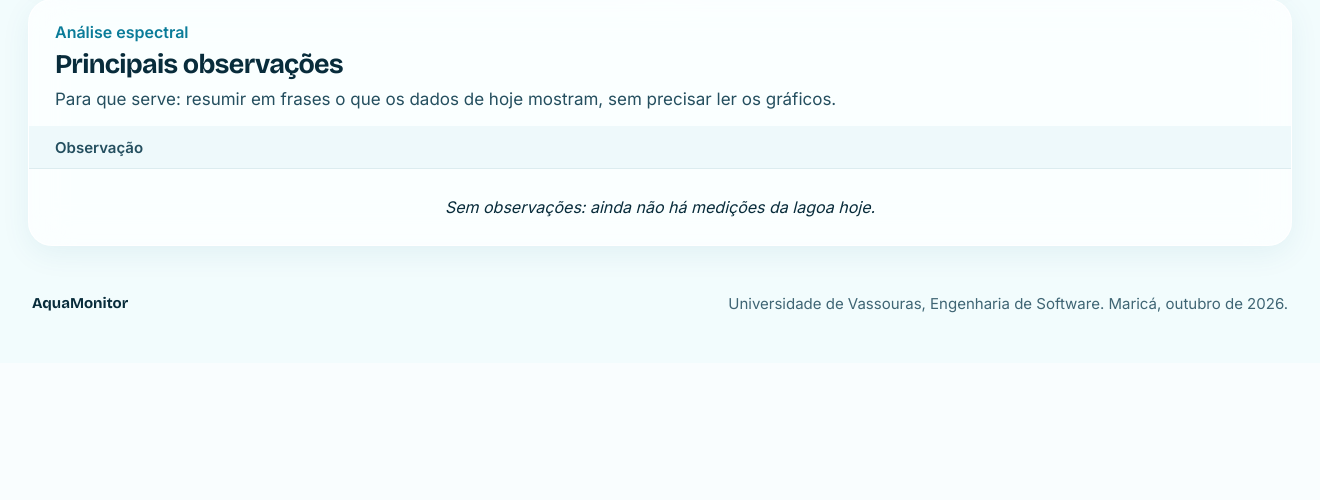
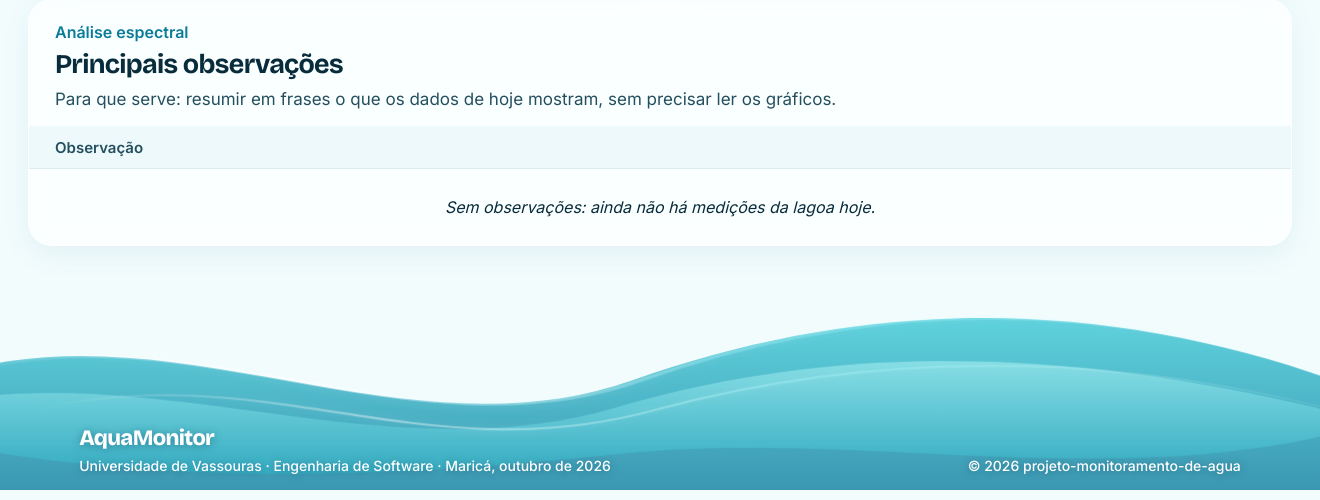
Before and after one commit to sgpcodes/projeto-monitoramento-de-agua--software, a Django app: page / in a window 1320 px wide; the page is wider, and only the part inside the window is pictured. Shown: the part 3622-4122 px from the top of that part. Before the commit the page ends 3935 px from the top of that part, so only its background shows below. Run offline with Django 5.2, Linux system fonts and the light colour scheme; data that the repository does not hold is empty.

```diff
--- a/aquamonitor/static/aquamonitor/css/dashboard.css
+++ b/aquamonitor/static/aquamonitor/css/dashboard.css
@@ -121,6 +121,17 @@ button,input,select{font:inherit;color:inherit}
 
 /* conteúdo */
 .page-content{width:calc(100% - 56px);margin:0 auto;padding:0 0 50px}
+.footer-sea{position:relative;width:100vw;height:230px;margin:24px calc(50% - 50vw) -50px;overflow:hidden;isolation:isolate}
+.footer-sea .footer-waves{position:absolute;top:0;left:-3%;width:106%;height:220px}
+.footer-waves .w1{fill:url(#footerSeaDepth)}
+.footer-waves .w2{fill:url(#footerSeaSurface)}
+.footer-waves .w-glint{stroke:url(#footerSeaGlint)}
+.footer-content{position:absolute;z-index:2;right:max(28px,6vw);bottom:24px;left:max(28px,6vw);display:flex;align-items:flex-end;justify-content:space-between;gap:24px;color:#fff;text-shadow:0 1px 8px rgba(3,65,86,.45)}
+.footer-identity{display:grid;min-width:0;gap:6px}
+.footer-identity strong{font:800 22px/1 var(--display);letter-spacing:-.03em}
+.footer-identity span,.footer-content small{font-size:14px;font-weight:500;line-height:1.5}
+.footer-identity span,.footer-content small{overflow-wrap:anywhere}
+.footer-content small{flex:0 1 auto}
 [data-reveal]{opacity:var(--r,0);transform:translateY(calc((1 - var(--r,0))*70px)) scale(calc(.94 + var(--r,0)*.06));filter:blur(calc((1 - var(--r,0))*8px));will-change:transform,opacity}
 .kpi-grid{display:grid;grid-template-columns:repeat(auto-fit,minmax(190px,1fr));gap:14px;margin-bottom:20px}
 .kpi-card,.panel,.sample-analysis,.sync{background:var(--glass);border:1px solid var(--card-border);border-radius:24px;backdrop-filter:blur(20px) saturate(150%);-webkit-backdrop-filter:blur(20px) saturate(150%);box-shadow:0 8px 30px rgba(20,100,125,.07)}
@@ -208,6 +219,7 @@ button,input,select{font:inherit;color:inherit}
   .nav{gap:8px;padding:6px 8px 6px 12px}.brand strong{display:none}.nav-links{overflow-x:auto;scrollbar-width:none}.nav-link{padding:7px 10px;font-size:12px}.nav-status span{display:none}
   .hero-stick{grid-template-columns:1fr;padding-top:84px}.hero-visual{display:none}.hero-description{font-size:15px}
   .page-content{width:calc(100% - 28px)}.sample-metrics{grid-template-columns:repeat(2,1fr)}.panel-heading{padding:18px 18px 10px}.chart-wrap{padding:8px 8px 14px}.table-toolbar{padding:0 18px 14px}.table-pagination{padding:12px 18px 18px}
+  .footer-sea{height:210px}.footer-sea .footer-waves{height:210px}.footer-content{right:18px;bottom:20px;left:18px;align-items:flex-start;flex-direction:column;gap:8px}.footer-identity strong{font-size:20px}.footer-identity span,.footer-content small{max-width:100%;font-size:12px}
 }
 @media(prefers-reduced-motion:reduce){
   *,*::before,*::after{animation:none!important;transition:none!important;scroll-behavior:auto!important}
--- a/aquamonitor/templates/aquamonitor/base.html
+++ b/aquamonitor/templates/aquamonitor/base.html
@@ -70,7 +70,37 @@
 {% endblock %}
   <div class="page-content">
 {% block conteudo %}{% endblock %}
-    <footer class="page-footer"><strong>AquaMonitor</strong><span>Universidade de Vassouras, Engenharia de Software. Maricá, outubro de 2026.</span></footer>
+    <footer class="footer-sea">
+      <svg class="waves footer-waves" viewBox="0 0 1440 160" preserveAspectRatio="none" aria-hidden="true">
+        <defs>
+          <linearGradient id="footerSeaDepth" x1="0" y1="0" x2="0" y2="1">
+            <stop offset="0" stop-color="var(--sea-shallow)"/>
+            <stop offset="1" stop-color="var(--sea-deep)"/>
+          </linearGradient>
+          <linearGradient id="footerSeaSurface" x1="0" y1="0" x2="0" y2="1">
+            <stop offset="0" stop-color="var(--sea-surface)"/>
+            <stop offset="1" stop-color="var(--sea-surface-deep)"/>
+          </linearGradient>
+          <linearGradient id="footerSeaGlint" x1="0" y1="0" x2="1" y2="0">
+            <stop offset="0" stop-color="#fff" stop-opacity="0"/>
+            <stop offset=".24" stop-color="#fff" stop-opacity=".9"/>
+            <stop offset=".58" stop-color="#b8fbff" stop-opacity=".55"/>
+            <stop offset="1" stop-color="#fff" stop-opacity="0"/>
+          </linearGradient>
+        </defs>
+        <path class="w1" fill="url(#footerSeaDepth)" d="M0 80C240 20 480 140 720 80S1200 20 1440 80C1493 93 1547 67 1600 80V160H0Z"/>
+        <path class="w2" fill="url(#footerSeaSurface)" d="M0 100C240 60 480 150 720 100S1200 60 1440 100C1493 113 1547 87 1600 100V122C1547 135 1493 109 1440 122C1200 158 960 116 720 134S240 158 0 122Z"/>
+        <path class="w-glint w-glint-a" stroke="url(#footerSeaGlint)" d="M0 80C240 20 480 140 720 80S1200 20 1440 80C1493 93 1547 67 1600 80"/>
+        <path class="w-glint w-glint-b" stroke="url(#footerSeaGlint)" d="M100 102C340 62 500 148 740 102S1220 62 1440 102C1493 115 1547 89 1600 102"/>
+      </svg>
+      <div class="footer-content">
+        <div class="footer-identity">
+          <strong>AquaMonitor</strong>
+          <span>Universidade de Vassouras · Engenharia de Software · Maricá, outubro de 2026</span>
+        </div>
+        <small>© 2026 projeto-monitoramento-de-agua</small>
+      </div>
+    </footer>
   </div>
 </main>
 </div>
```
